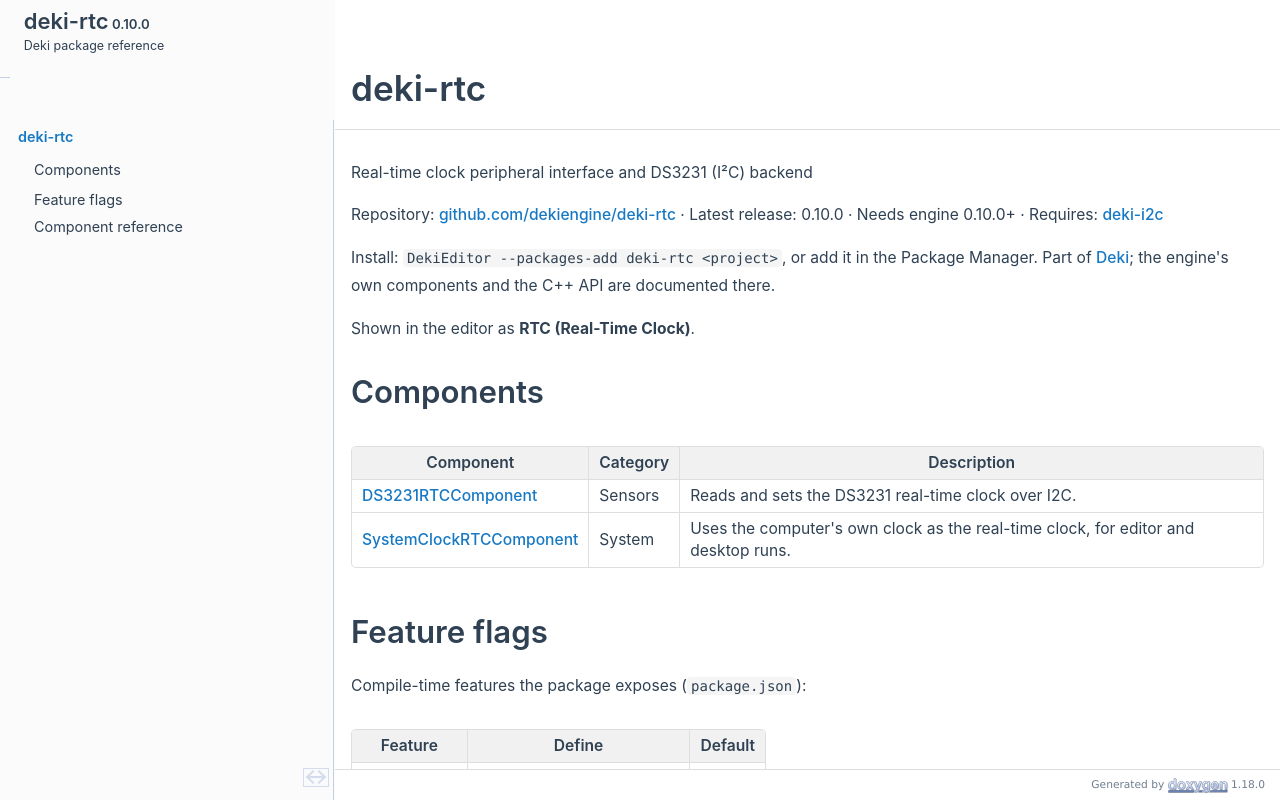
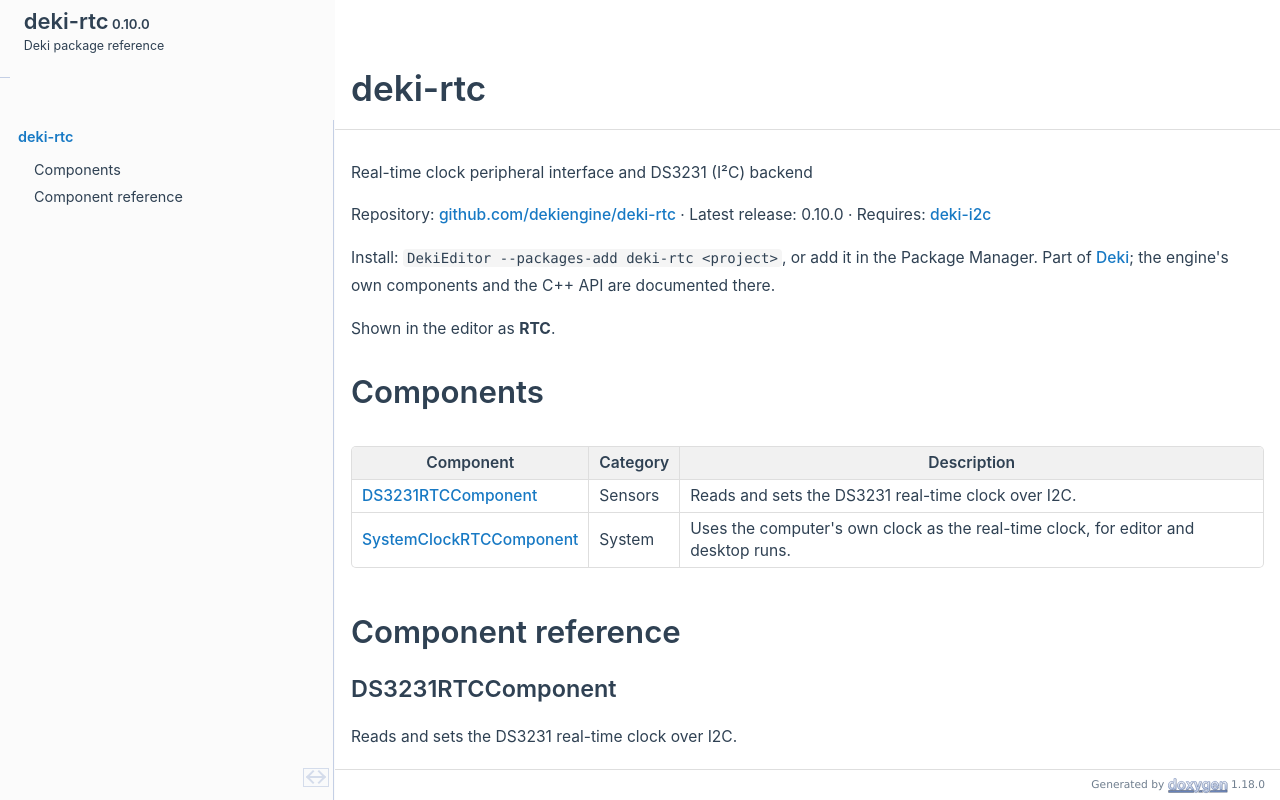
Before and after one commit to dekiengine/deki-rtc, a plain HTML site: page index.html in a window 1280 px wide. Drawn offline with Linux system fonts and the light colour scheme.

Commit message:
Docs for deki-rtc from deki-editor 9500697

```diff
--- a/index.html
+++ b/index.html
@@ -80,9 +80,9 @@ document.addEventListener('DOMContentLoaded',() => { initNavTree('index.html',''
 <div class="contents">
 <div class="textblock"><p><a class="anchor" id="mainpage"></a></p>
 <p>Real-time clock peripheral interface and DS3231 (I²C) backend</p>
-<p>Repository: <a href="https://github.com/dekiengine/deki-rtc">github.com/dekiengine/deki-rtc</a> · Latest release: 0.10.0 · Needs engine 0.10.0+ · Requires: <a href="https://dekiengine.github.io/deki-i2c/">deki-i2c</a></p>
+<p>Repository: <a href="https://github.com/dekiengine/deki-rtc">github.com/dekiengine/deki-rtc</a> · Latest release: 0.10.0 · Requires: <a href="https://dekiengine.github.io/deki-i2c/">deki-i2c</a></p>
 <p>Install: <span class="tt">DekiEditor --packages-add deki-rtc &lt;project&gt;</span>, or add it in the Package Manager. Part of <a href="https://dekiengine.github.io/docs/">Deki</a>; the engine's own components and the C++ API are documented there.</p>
-<p>Shown in the editor as <b>RTC (Real-Time Clock)</b>.</p>
+<p>Shown in the editor as <b>RTC</b>.</p>
 <h1 class="doxsection"><a class="anchor" id="autotoc_md0"></a>
 Components</h1>
 <table class="markdownTable">
@@ -94,15 +94,6 @@ Components</h1>
 <td class="markdownTableBodyNone"><a class="el" href="#c-systemclockrtccomponent" title="SystemClockRTCComponent">SystemClockRTCComponent</a>  </td><td class="markdownTableBodyNone">System  </td><td class="markdownTableBodyNone">Uses the computer's own clock as the real-time clock, for editor and desktop runs.  </td></tr>
 </table>
 <h1 class="doxsection"><a class="anchor" id="autotoc_md1"></a>
-Feature flags</h1>
-<p>Compile-time features the package exposes (<span class="tt">package.json</span>):</p>
-<table class="markdownTable">
-<tr class="markdownTableHead">
-<th class="markdownTableHeadNone">Feature  </th><th class="markdownTableHeadNone">Define  </th><th class="markdownTableHeadNone">Default  </th></tr>
-<tr class="markdownTableRowOdd">
-<td class="markdownTableBodyNone">DS3231 (I²C)  </td><td class="markdownTableBodyNone"><span class="tt">DEKI_FEATURE_RTC_DS3231</span>  </td><td class="markdownTableBodyNone">on  </td></tr>
-</table>
-<h1 class="doxsection"><a class="anchor" id="autotoc_md2"></a>
 Component reference</h1>
 <h2 class="doxsection"><a class="anchor" id="c-ds3231rtccomponent"></a>
 DS3231RTCComponent</h2>
--- a/navtreedata.js
+++ b/navtreedata.js
@@ -26,8 +26,7 @@ var NAVTREE =
 [
   [ "deki-rtc", "index.html", [
     [ "Components", "index.html#autotoc_md0", null ],
-    [ "Feature flags", "index.html#autotoc_md1", null ],
-    [ "Component reference", "index.html#autotoc_md2", [
+    [ "Component reference", "index.html#autotoc_md1", [
       [ "DS3231RTCComponent", "index.html#c-ds3231rtccomponent", null ],
       [ "SystemClockRTCComponent", "index.html#c-systemclockrtccomponent", null ]
     ] ]
--- a/navtreeindex0.js
+++ b/navtreeindex0.js
@@ -3,8 +3,7 @@ var NAVTREEINDEX0 =
 "index.html":[],
 "index.html#autotoc_md0":[0],
 "index.html#autotoc_md1":[1],
-"index.html#autotoc_md2":[2],
-"index.html#c-ds3231rtccomponent":[2,0],
-"index.html#c-systemclockrtccomponent":[2,1],
+"index.html#c-ds3231rtccomponent":[1,0],
+"index.html#c-systemclockrtccomponent":[1,1],
 "pages.html":[]
 };
```
Also changed, not shown: doxygen_crawl.html (+0 -1 lines).
